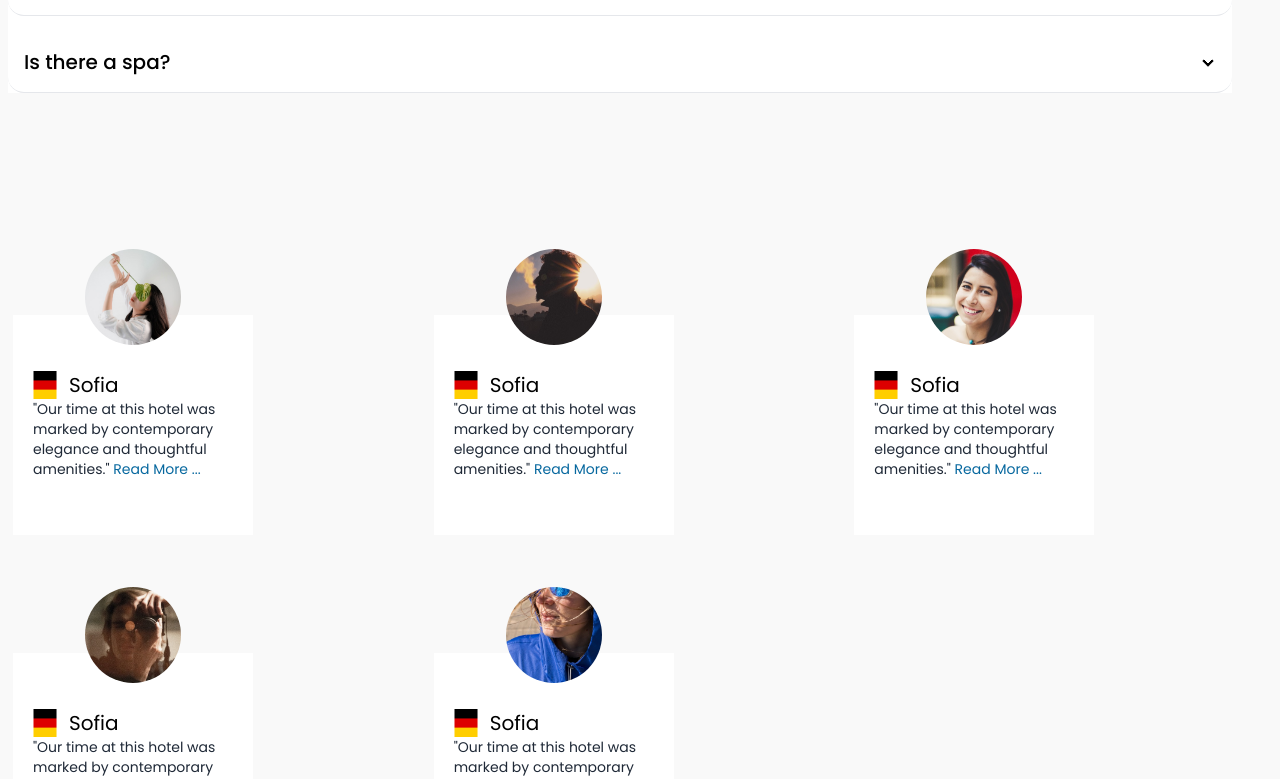
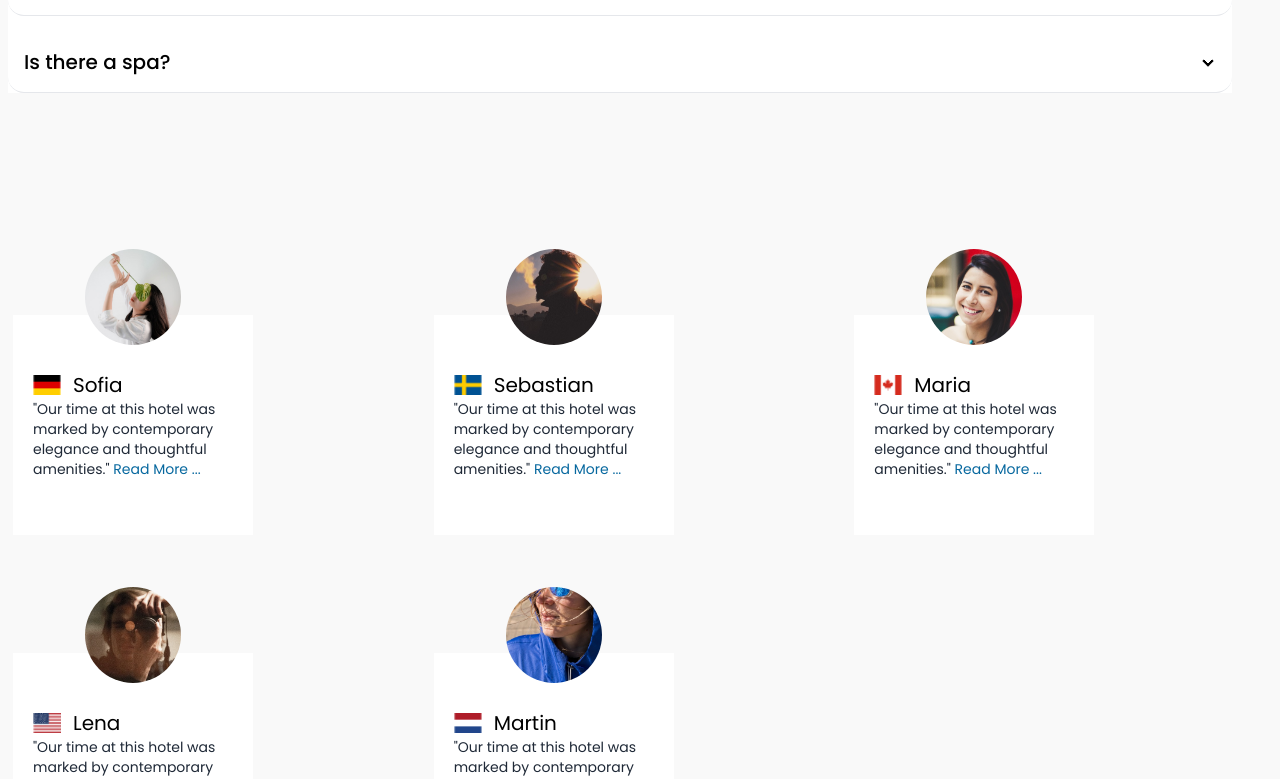
Before and after one commit to sifat42000/travel-nest, a Next.js app: page /hoteldetails in a window 1280 px wide. Shown: the part 2000-2779 px from the top of the page. Built offline with nearby package versions, Linux system fonts and the light colour scheme.

Commit message:
project is fully finisheddd

```diff
--- a/src/Components/Homepage/Banner1.jsx
+++ b/src/Components/Homepage/Banner1.jsx
@@ -39,7 +39,7 @@ const Banner1 = () => {
             </div>
 
             {/* Buttons */}
-            <div className="absolute bottom-0 left-0  flex flex-wrap justify-center lg:justify-start lg:gap-1 lg:absolute lg:left-[253px] lg:bottom-0">
+            <div className=" flex max-w-[1395px] absolute bottom-0  flex-wrap justify-center lg:justify-start lg:gap-1">
                 {buttons.map((btn) => (
                     <button
                         key={btn.id}
--- a/src/Components/Shared/Nav.jsx
+++ b/src/Components/Shared/Nav.jsx
@@ -34,7 +34,7 @@ const Nav = () => {
 
                 {/* Icons + Avatar + Name */}
                 <div className="flex items-center space-x-5 flex-shrink-0">
-                    <div className="avatar">
+                    <div className="avatar hidden sm:block">
                         <div className="w-6 rounded-full">
                             <img src="/assets/images/avatars/fc71449c73829a67d58b01b72b310b30.png" />
                         </div>
--- a/src/app/(components)/faviourites/page.jsx
+++ b/src/app/(components)/faviourites/page.jsx
@@ -26,7 +26,7 @@ const page = () => {
 
                                     <GrFavorite className="h-[25px] w-[25px] absolute top-3 left-3 inset-0 bg-[#07689F] rounded-full text-white border border-[#000000]" />
 
-                                    <div className='bg-black absolute left-0  md:right-0 lg:right-0 bottom-0 bg-opacity-55 flex gap-[205] md:gap-[69]  lg:gap-[69] py-2  '>
+                                    <div className='bg-black absolute left-0  md:right-0 lg:right-0 bottom-0 bg-opacity-55 flex gap-[188] md:gap-[69]  lg:gap-[69] py-2  '>
                                         <div className='flex text-[#FFFFFF] text-2xl '>
                                         <TbSunLow />
                                         <TbSunLow />
@@ -84,7 +84,7 @@ const page = () => {
 
                                     <GrFavorite className="h-[25px] w-[25px] absolute top-3 left-3 inset-0 bg-[#07689F] rounded-full text-white border border-[#000000]" />
 
-                                    <div className='bg-black absolute left-0  md:right-0 lg:right-0 bottom-0 bg-opacity-55 flex gap-[205] md:gap-[69]  lg:gap-[69] py-2  '>
+                                    <div className='bg-black absolute left-0  md:right-0 lg:right-0 bottom-0 bg-opacity-55 flex gap-[188] md:gap-[69]  lg:gap-[69] py-2  '>
                                         <div className='flex text-[#FFFFFF] text-2xl '>
                                         <TbSunLow />
                                         <TbSunLow />
@@ -142,7 +142,7 @@ const page = () => {
 
                                     <GrFavorite className="h-[25px] w-[25px] absolute top-3 left-3 inset-0 bg-[#07689F] rounded-full text-white border border-[#000000]" />
 
-                                    <div className='bg-black absolute left-0  md:right-0 lg:right-0 bottom-0 bg-opacity-55 flex gap-[205] md:gap-[69]  lg:gap-[69] py-2  '>
+                                    <div className='bg-black absolute left-0  md:right-0 lg:right-0 bottom-0 bg-opacity-55 flex gap-[188] md:gap-[69]  lg:gap-[69] py-2  '>
                                         <div className='flex text-[#FFFFFF] text-2xl '>
                                         <TbSunLow />
                                         <TbSunLow />
@@ -200,7 +200,7 @@ const page = () => {
 
                                     <GrFavorite className="h-[25px] w-[25px] absolute top-3 left-3 inset-0 bg-[#07689F] rounded-full text-white border border-[#000000]" />
 
-                                    <div className='bg-black absolute left-0  md:right-0 lg:right-0 bottom-0 bg-opacity-55 flex gap-[205] md:gap-[69]  lg:gap-[69] py-2  '>
+                                    <div className='bg-black absolute left-0  md:right-0 lg:right-0 bottom-0 bg-opacity-55 flex gap-[188] md:gap-[69]  lg:gap-[69] py-2  '>
                                         <div className='flex text-[#FFFFFF] text-2xl '>
                                         <TbSunLow />
                                         <TbSunLow />
@@ -258,7 +258,7 @@ const page = () => {
 
                                     <GrFavorite className="h-[25px] w-[25px] absolute top-3 left-3 inset-0 bg-[#07689F] rounded-full text-white border border-[#000000]" />
 
-                                    <div className='bg-black absolute left-0  md:right-0 lg:right-0 bottom-0 bg-opacity-55 flex gap-[205] md:gap-[69]  lg:gap-[69] py-2  '>
+                                    <div className='bg-black absolute left-0  md:right-0 lg:right-0 bottom-0 bg-opacity-55 flex gap-[188] md:gap-[69]  lg:gap-[69] py-2  '>
                                         <div className='flex text-[#FFFFFF] text-2xl '>
                                         <TbSunLow />
                                         <TbSunLow />
--- a/src/app/(components)/hoteldetails/page.jsx
+++ b/src/app/(components)/hoteldetails/page.jsx
@@ -126,10 +126,15 @@ const page = () => {
 
 
             {/* 4th part */}
+
             <div className='px-2 max-w-[1270px] mx-auto'>
-  <div className='mt-36 grid lg:grid-cols-3 2xl:grid-cols-5 lg:gap-2 2xl:gap-4'>
-    {/* Reviews */}
-    {['p-1', 'p-2', 'p-3', 'p-5', 'p-4'].map((image, index) => (
+            <div className='mt-36 grid lg:grid-cols-3 2xl:grid-cols-5 lg:gap-2 2xl:gap-4'>
+  {/* Reviews */}
+  {['p-1', 'p-2', 'p-3', 'p-5', 'p-4'].map((image, index) => {
+    // Names array
+    const names = ['Sofia', 'Sebastian', 'Maria', 'Lena', 'Martin'];
+
+    return (
       <div className='relative w-full lg:w-[240px] mb-8' key={index}>
         <div className='flex justify-center'>
           <div className="avatar mt-3 mb-[-25px] lg:mb-[-30px]">
@@ -149,13 +154,14 @@ const page = () => {
             <div className="flex gap-3">
               {/* Map the dynamic c-image here */}
               <Image
-                alt={`c-1`}
-                height={14}
+                className='h-5 w-7 mt-1'
+                alt={`picc`}
+                height={7}
                 width={24}
-                src={`/assets/images/hotel-details/c-1.png`}
+                src={`/assets/images/hotel-details/C-${index + 1}.png`}
               />
               {/* Title */}
-              <p className="text-xl text-black">Sofia</p>
+              <p className="text-xl text-black">{names[index]}</p>
             </div>
             {/* Description */}
             <p className="text-sm">
@@ -167,9 +173,12 @@ const page = () => {
           </div>
         </div>
       </div>
-    ))}
-  </div>
+    );
+  })}
 </div>
+
+            </div>
+
 
 
 
--- a/src/app/(components)/paymentdetails/page.jsx
+++ b/src/app/(components)/paymentdetails/page.jsx
@@ -200,7 +200,7 @@ const page = () => {
                         <p className='text-[#000000] mb-12'>Cancel /Rebook No Later Than 24 Hours Before, Otherwise You Pay 80% Of The Cost.</p>
                         <div className='  relative'>
                             <p className='text-2xl mb-4 text-[#000000] font-bold'>Pay part now, part later</p>
-                            <button className='rounded-full text-xl absolute right-1 md:right-2 top-2'> <IoMdRadioButtonOff onClick={() => setButton(!isButton)} className={`${isButton ? "bg-[#07689F]" : "bg-white"} text-[#07689F] border border-3 border-[#07689F] rounded-full`} /></button>
+                            <button className='rounded-full  text-xl hidden sm:block absolute right-1 md:right-2 top-2'> <IoMdRadioButtonOff onClick={() => setButton(!isButton)} className={`${isButton ? "bg-[#07689F]" : "bg-white"} text-[#07689F] border border-3 border-[#07689F] rounded-full`} /></button>
                         </div>
                         <p>Pay $ 200 now, and the rest ($6,60) will be automatically charged to the same payment method on August 27, 2023. No extra fees.</p>
                     </div>
@@ -222,7 +222,7 @@ const page = () => {
                             </div>
                             <div className='flex gap-5'>
                                 <p className='font-bold text-xl text-[#000000]'>Booking For Work </p>
-                                <button className='rounded-full text-xl -mt-6'> <IoMdRadioButtonOff onClick={() => setButton(!isButton)} className={`${isButton ? "bg-[#07689F]" : "bg-white"} text-[#07689F] border border-3 border-black rounded-full`} /></button>
+                                <button className='rounded-full  text-xl -mt-6'> <IoMdRadioButtonOff onClick={() => setButton(!isButton)} className={`${isButton ? "bg-[#07689F]" : "bg-white"} text-[#07689F] border border-3 border-black rounded-full`} /></button>
                             </div>
 
 
```
